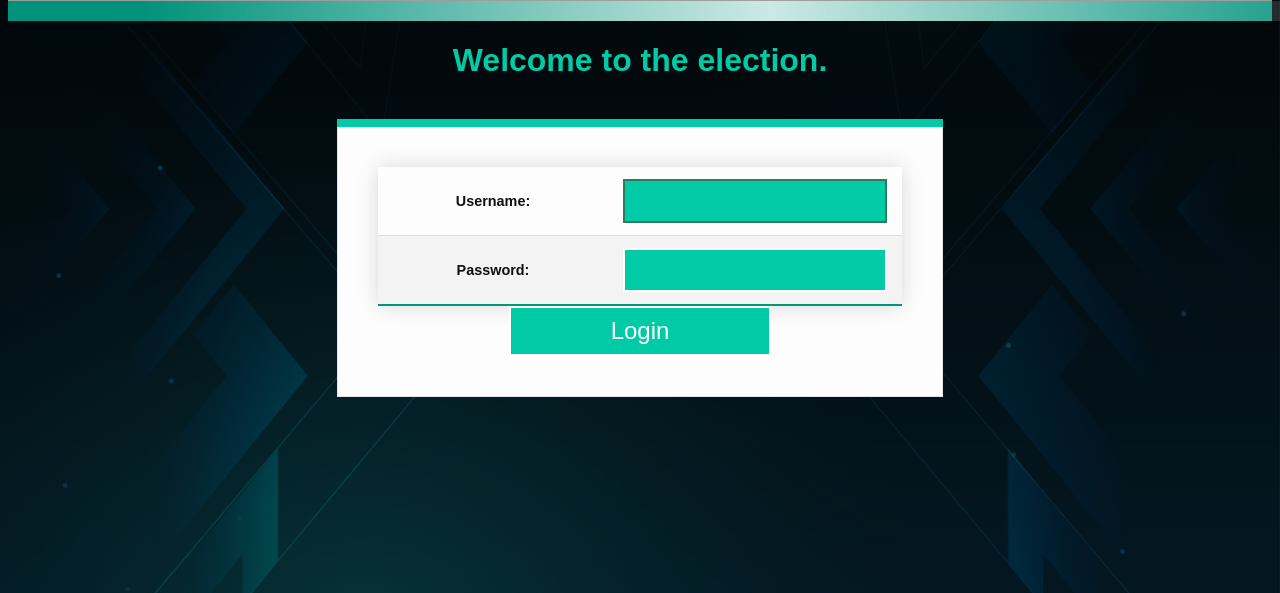
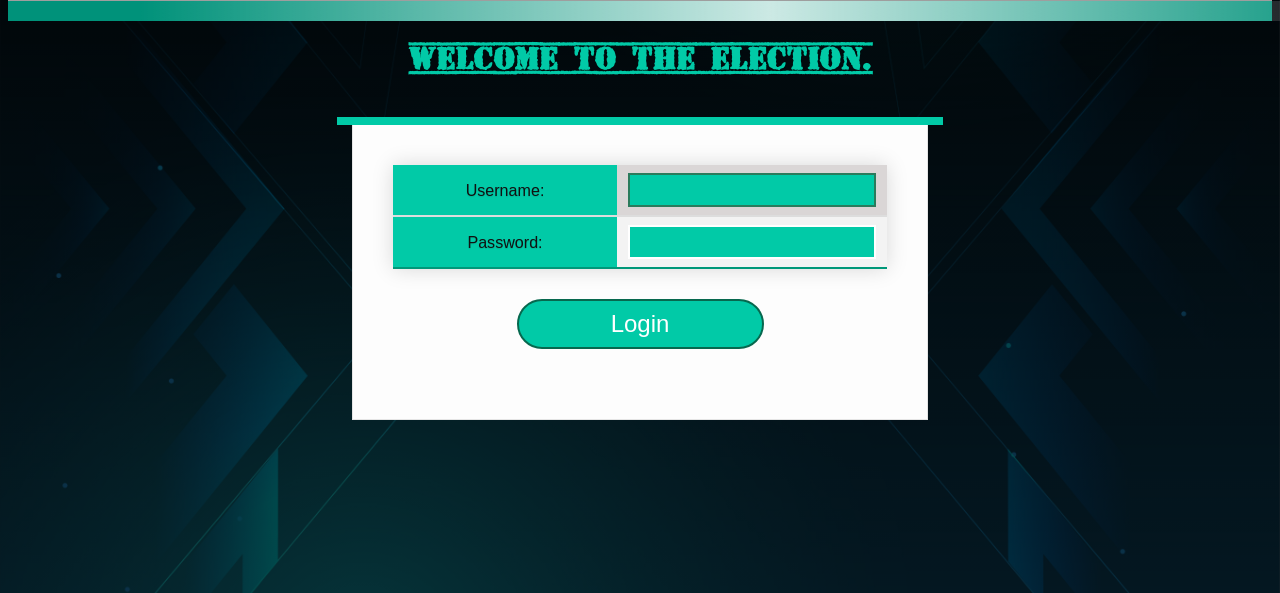
Before and after one commit to wskoly/Django_Online_Voting, a Django app: page / in a window 1280 px wide; the page is wider, and only the part inside the window is pictured. Shown: the part 207-800 px from the top of that part. Run offline with Django 3.2, Linux system fonts and the light colour scheme; some libraries are stand-ins or nearby versions; some web fonts are replaced; grey boxes are pictures that could not be loaded.

Commit message:
Update form.css

```diff
--- a/static/muni_election/css/form.css
+++ b/static/muni_election/css/form.css
@@ -9,12 +9,13 @@ body {
 }
 
 h1 {
+  font-family: 'top_secretregular';
     text-align:center;
     color:#01caa7;
 }
 p {
   text-align:center;
-  color:#551400;
+  color:rgb(255, 255, 255);
   margin-left: 10%;
   margin-right: 10%;
 }
@@ -41,12 +42,12 @@ form div {
 form label {
   float: left;
   width: 200px;
-  font-size: 1em;
+  font-size: .7em;
   color: #111;
 }
 
 form label.mid {
-  line-height: 40px;
+  line-height: 20px;
 }
 
 form input, form select {
@@ -56,9 +57,9 @@ form input, form select {
 	font-family: 'PT Sans Caption', sans-serif;
 	font-size: 1em;
 	font-weight: 400;
-	height: 40px;
+	height: 30px;
 	margin: 0;
-	padding: 0 10px;
+	padding: 0 2px;
 	width: 240px;
  vertical-align: middle;
 }
@@ -74,7 +75,7 @@ form input:focus, form select:focus, form textarea:focus {
 
 form select {
   float: left;
-  margin-bottom: 40px;
+  margin-bottom: 2px;
   appearance: none;
   width: 260px;
   border-radius: 0;
@@ -96,18 +97,22 @@ form input.button {
 form textarea {
   width: 240px;
   height: 200px;
-  padding: 10px;
+  padding: 2px;
   background: #01caa7;
 	 border: 2px solid #fff;
 	 color: #fff;
 }
 
 form input.submit {
+  margin-top: 30px;
+  margin-bottom: 30px;
   font-size: 1.5em;
   margin-left: 25%;
   width: 50%;
   height: 50px;
   color: #fff;
+  border: 2px solid #07684e;
+  border-radius: 40px;
 }
 
 form input.submit:hover {
@@ -117,6 +122,34 @@ form input.submit:hover {
 	background: -o-linear-gradient(#1d9676, #01caa7);
 	background: -ms-linear-gradient(#1d9676, #01caa7);
 	background: linear-gradient(#1d9676, #01caa7);
+  border: 2px solid #07684e;
+  padding: 10px;
+  border-radius: 50px 20px;
+}
+
+input.button {
+  width: 270px;
+  height: 40px;
+  border: 0px solid green;
+}
+
+input.submit {
+  margin-top: 30px;
+  margin-bottom: 30px;
+  font-size: 1.5em;
+  margin-left: 25%;
+  width: 20%;
+  height: 50px;
+  color: #fff;
+}
+
+input.submit:hover {
+ background: #1d9676;
+  background: -webkit-linear-gradient(#1d9676, #01caa7);
+  background: -moz-linear-gradient(#1d9676, #01caa7);
+  background: -o-linear-gradient(#1d9676, #01caa7);
+  background: -ms-linear-gradient(#1d9676, #01caa7);
+  background: linear-gradient(#1d9676, #01caa7);
 }
 
 .styled-table {
@@ -124,8 +157,8 @@ form input.submit:hover {
   margin: auto 0;
   font-size: 0.9em;
   font-family: sans-serif;
-  min-width: 300px;
-  max-width: 380px;
+  min-width: 30%;
+  max-width: 100%;
   box-shadow: 0 0 20px rgba(0, 0, 0, 0.15);
 }
 .styled-table thead tr {
@@ -133,16 +166,28 @@ form input.submit:hover {
   color: #ffffff;
   text-align: left;
 }
-.styled-table th,
+.styled-table th{
+  color:#D5DDE5;;
+  background:#01caa7;
+  font-size:23px;
+  font-weight: 100;
+  padding:12px;
+  text-align:center;
+  text-shadow: 0 1px 1px rgba(0, 0, 0, 0.1);
+  vertical-align:middle;
+}
 .styled-table td {
-  padding: 12px 15px;
+  padding: 8px 11px;
 }
 .styled-table tbody tr {
-  border-bottom: 1px solid #dddddd;
+  border-bottom: 2px solid #dddddd;
 }
 
 .styled-table tbody tr:nth-of-type(even) {
   background-color: #f3f3f3;
+}
+.styled-table tbody tr:nth-of-type(odd) {
+  background-color: #dad6d6;
 }
 
 .styled-table tbody tr:last-of-type {
```
